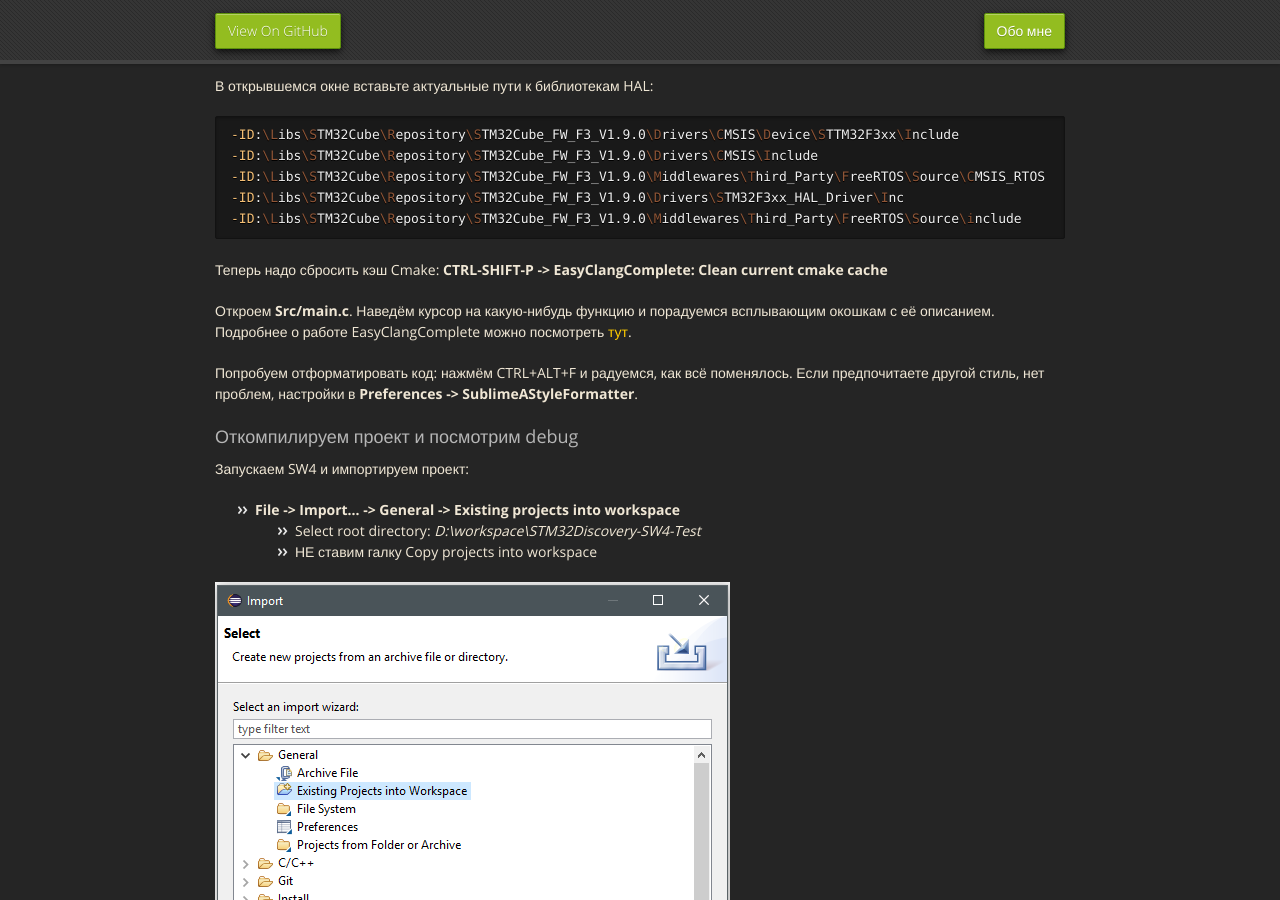
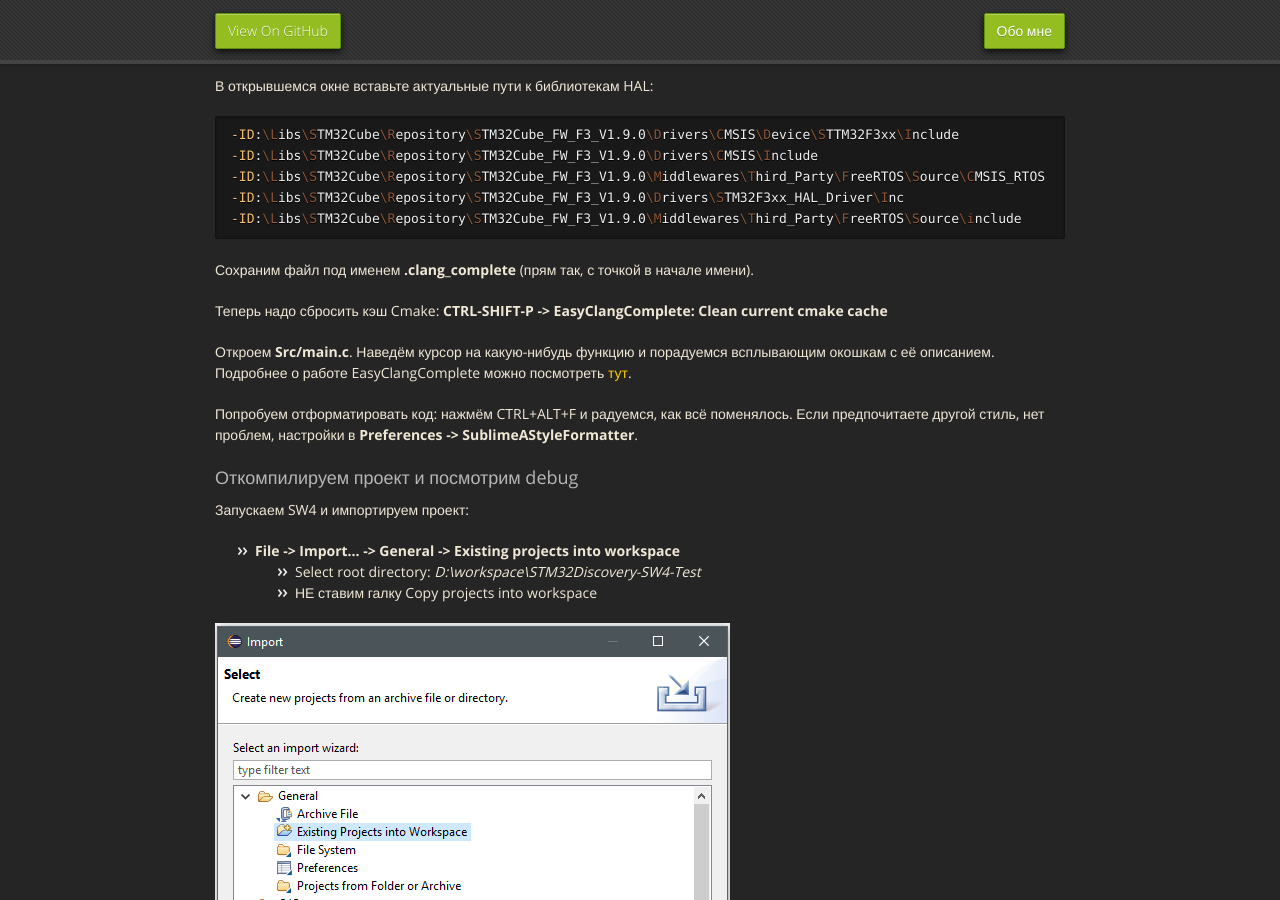
Before and after one commit to firebull/firebull.github.io, a Jekyll site: the page built from _posts/2017-11-30-st3_SW4_and_STM32CubeMX_for_STM32_under_windows.markdown, in a window 1280 px wide and 900 px high, scrolled down 11707 px. Built offline with Jekyll 4.4.1, drawn with Linux system fonts in a browser that asks for light colours; nearby versions of some CDN libraries.

Commit message:
Text error fixed

````diff
--- a/_posts/2017-11-30-st3_SW4_and_STM32CubeMX_for_STM32_under_windows.markdown
+++ b/_posts/2017-11-30-st3_SW4_and_STM32CubeMX_for_STM32_under_windows.markdown
@@ -290,6 +290,9 @@ http://eclipse-color-theme.github.io/update/
 -ID:\Libs\STM32Cube\Repository\STM32Cube_FW_F3_V1.9.0\Drivers\STM32F3xx_HAL_Driver\Inc
 -ID:\Libs\STM32Cube\Repository\STM32Cube_FW_F3_V1.9.0\Middlewares\Third_Party\FreeRTOS\Source\include
 ```
+
+Сохраним файл под именем **.clang_complete** (прям так, с точкой в начале имени).
+
 Теперь надо сбросить кэш Cmake: **CTRL-SHIFT-P -> EasyClangComplete: Clean current cmake cache**
 
 Откроем **Src/main.c**. Наведём курсор на какую-нибудь функцию и порадуемся всплывающим окошкам с её описанием. Подробнее о работе EasyClangComplete можно посмотреть [тут](https://github.com/niosus/EasyClangComplete).
````
